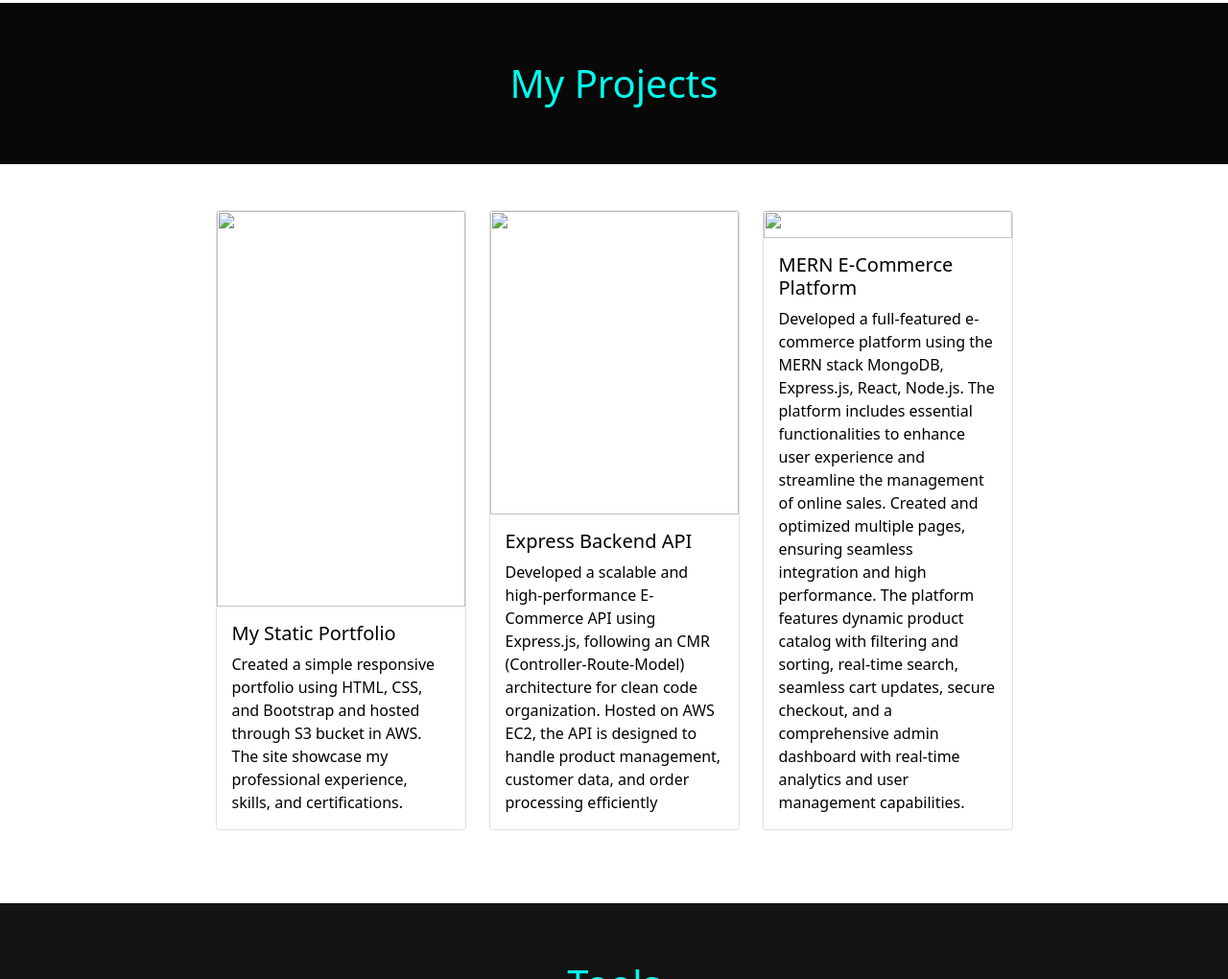
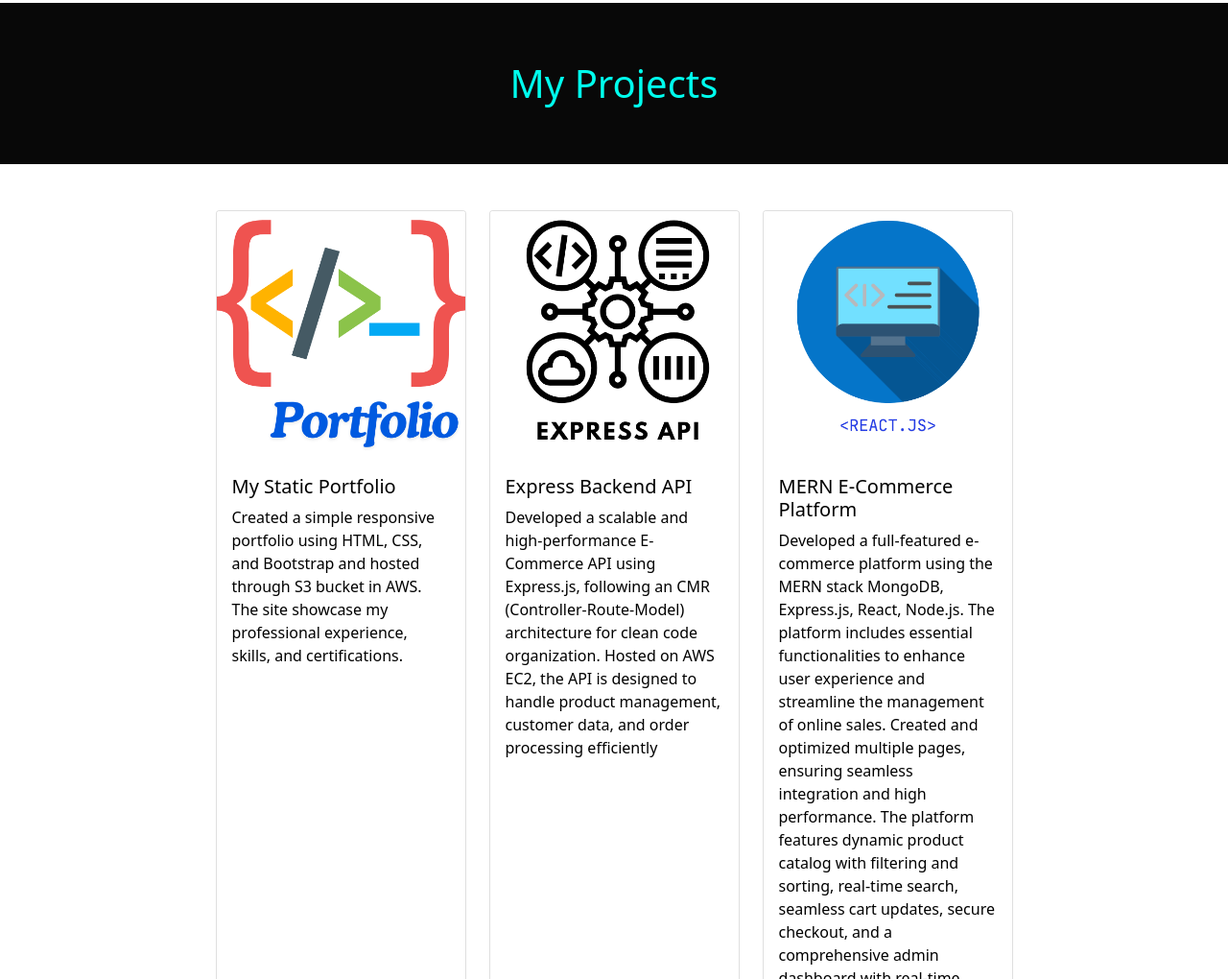
Before and after one commit to fernandezwynz/webportfolio, a plain HTML site: page index.html in a window 1280 px wide. Shown: the part 809-1829 px from the top of the page at 96% size. Drawn offline with nearby package versions, Linux system fonts and the light colour scheme; the site is published under a folder, as on GitHub Pages, so addresses that start at the root find nothing; a web font is replaced by a local one.

Commit message:
Modified images

```diff
--- a/index.html
+++ b/index.html
@@ -61,7 +61,7 @@
             <div class="col-md-3 mb-4">
                 <a href="http://wynzstaticportfolio.s3-website-ap-southeast-1.amazonaws.com/" target="_blank" rel="noopener noreferrer" class="text-decoration-none">
                 <div class="card h-100">
-                    <img src="/images/Coding logo.png" class="card-img-top img-fluid" alt="E-Commerce">
+                    <img src="./images/Coding logo.png" class="card-img-top img-fluid">
                     <div class="card-body d-flex flex-column">
                         <h5 class="card-title">My Static Portfolio</h5>
                         <p class="card-text flex-grow-1">
@@ -77,7 +77,7 @@ AWS. The site showcase my professional experience, skills, and certifications.
             <div class="col-md-3 mb-4">
                 <a href="https://documenter.getpostman.com/view/40101704/2sAYdeMBjU" target="_blank" class="text-decoration-none">
                 <div class="card h-100">
-                    <img src="/images/Express API.png" class="card-img-top img-fluid" alt="Blog">
+                    <img src="./images/Express API.png" class="card-img-top img-fluid">
                     <div class="card-body d-flex flex-column">
                         <h5 class="card-title">Express Backend API</h5>
                         <p class="card-text flex-grow-1">
@@ -94,7 +94,7 @@ AWS. The site showcase my professional experience, skills, and certifications.
             <div class="col-md-3 mb-4">
                 <a href="http://zuitt-bootcamp-prod-520-8494-fernandez.s3-website.us-east-1.amazonaws.com/" target="_blank" class="text-decoration-none">
                 <div class="card h-100">
-                    <img src="/images/React-logo.png" class="card-img-top img-fluid" alt="E-Commerce">
+                    <img src="./images/React-logo.png" class="card-img-top img-fluid">
                     <div class="card-body d-flex flex-column">
                         <h5 class="card-title">MERN E-Commerce Platform</h5>
                         <p class="card-text flex-grow-1">
```
